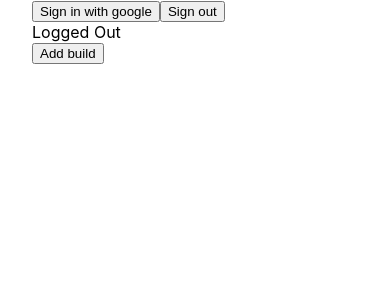
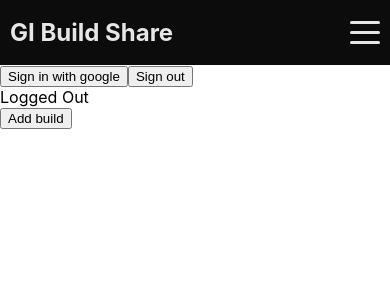
Before and after one commit to Crazyskip/gi-build-share, a Next.js app: page / in a window 390 px wide. Shown: the top 300 px of the page. Built offline with nearby package versions, Linux system fonts and the light colour scheme; no server answers.

Commit message:
Add styled components. Add header

```diff
--- /dev/null
+++ b/commons/breakpoints.js
@@ -0,0 +1,13 @@
+const size = {
+  xs: "480px",
+  sm: "768px",
+  lg: "1200px",
+};
+
+const device = {
+  xs: `(min-width: ${size.xs})`,
+  sm: `(min-width: ${size.sm})`,
+  lg: `(min-width: ${size.lg})`,
+};
+
+export default device;
--- /dev/null
+++ b/components/header/header.component.js
@@ -0,0 +1,39 @@
+import Link from "next/link";
+import { useState } from "react";
+import {
+  HeaderContainer,
+  HeaderLogo,
+  LinksContainer,
+  MenuToggle,
+  StyledLink,
+} from "./header.styles";
+
+const Header = () => {
+  const [active, setActive] = useState(false);
+  return (
+    <HeaderContainer>
+      <HeaderLogo>GI Build Share</HeaderLogo>
+      <LinksContainer active={active}>
+        <Link href="/" passHref>
+          <StyledLink>Home</StyledLink>
+        </Link>
+        <Link href="/" passHref>
+          <StyledLink>Builds</StyledLink>
+        </Link>
+        <Link href="/" passHref>
+          <StyledLink>Log in</StyledLink>
+        </Link>
+        <Link href="/" passHref>
+          <StyledLink>Sign up</StyledLink>
+        </Link>
+      </LinksContainer>
+      <MenuToggle active={active} onClick={() => setActive(!active)}>
+        <div></div>
+        <div></div>
+        <div></div>
+      </MenuToggle>
+    </HeaderContainer>
+  );
+};
+
+export default Header;
--- /dev/null
+++ b/components/header/header.styles.js
@@ -0,0 +1,109 @@
+import styled, { css } from "styled-components";
+import device from "../../commons/breakpoints";
+
+const activeStyles = css`
+  position: absolute;
+  top: 65px;
+  left: 0;
+  height: calc(100vh - 65px);
+  width: 100vw;
+  background-color: rgba(0, 0, 0, 0.5);
+  padding-top: 20px;
+  display: flex;
+  flex-direction: column;
+  align-items: center;
+`;
+
+const getActiveStyles = (props) => {
+  if (props.active) return activeStyles;
+};
+
+export const HeaderContainer = styled.nav`
+  height: 65px;
+  padding: 10px;
+  background-color: #0c0c0c;
+  width: 100%;
+  display: flex;
+  align-items: center;
+  justify-content: space-between;
+  color: #e6e6e6;
+`;
+
+export const HeaderLogo = styled.h1`
+  margin: 0;
+  padding: 0;
+`;
+
+export const LinksContainer = styled.div`
+  display: none;
+
+  @media only screen and (max-width: 768px) {
+    ${getActiveStyles}
+  }
+
+  @media only screen and ${device.sm} {
+    display: flex;
+    justify-content: flex-end;
+  }
+`;
+
+export const StyledLink = styled.a`
+  font-size: 1.8rem;
+  font-weight: 600;
+  margin: 5px 0;
+
+  &:hover {
+    color: #fff;
+    text-decoration: underline;
+    cursor: pointer;
+  }
+
+  @media only screen and ${device.sm} {
+    font-size: 1.2rem;
+    margin: 0 15px;
+  }
+`;
+
+export const MenuToggle = styled.div`
+  position: absolute;
+  top: 15px;
+  right: 10px;
+  height: 30px;
+  width: 30px;
+
+  div {
+    position: absolute;
+    width: 30px;
+    height: 3px;
+    background-color: #e6e6e6;
+    border-radius: 5px;
+    transition: all 0.3s linear;
+    position: relative;
+    transform-origin: 1px;
+  }
+
+  div:nth-child(1) {
+    top: 6px;
+    transform: ${({ active }) => (active ? "rotate(45deg)" : "rotate(0)")};
+  }
+
+  div:nth-child(2) {
+    top: 13px;
+    opacity: ${({ active }) => (active ? "0" : "1")};
+    transform: ${({ active }) =>
+      active ? "translateX(-20px)" : "translateX(0)"};
+  }
+
+  div:nth-child(3) {
+    top: 20px;
+    transform: ${({ active }) => (active ? "rotate(-45deg)" : "rotate(0)")};
+  }
+
+  &:hover {
+    cursor: pointer;
+  }
+
+  @media only screen and ${device.sm} {
+    display: none;
+  }
+`;
--- a/next.config.js
+++ b/next.config.js
@@ -1,6 +1,9 @@
 /** @type {import('next').NextConfig} */
 const nextConfig = {
   reactStrictMode: true,
-}
+  compiler: {
+    styledComponents: true,
+  },
+};
 
-module.exports = nextConfig
+module.exports = nextConfig;
--- a/package.json
+++ b/package.json
@@ -12,7 +12,8 @@
     "firebase": "^9.6.7",
     "next": "12.1.0",
     "react": "17.0.2",
-    "react-dom": "17.0.2"
+    "react-dom": "17.0.2",
+    "styled-components": "^5.3.3"
   },
   "devDependencies": {
     "eslint": "8.10.0",
--- a/pages/index.js
+++ b/pages/index.js
@@ -8,8 +8,8 @@ import {
 } from "../firebase/firebase.utils";
 import { onAuthStateChanged } from "firebase/auth";
 import { auth } from "../firebase/firebase.config";
-import styles from "../styles/Home.module.css";
 import { useEffect, useState } from "react";
+import Header from "../components/header/header.component";
 
 export default function Home() {
   const [loggedIn, setLoggedIn] = useState(false);
@@ -34,12 +34,13 @@ export default function Home() {
   if (loading) return <div>Loading...</div>;
 
   return (
-    <div className={styles.container}>
+    <div>
       <Head>
         <title>Create Next App</title>
         <meta name="description" content="Generated by create next app" />
         <link rel="icon" href="/favicon.ico" />
       </Head>
+      <Header />
       <button onClick={() => signInWithGoogle()}>Sign in with google</button>
       <button onClick={() => signOutUser()}>Sign out</button>
       <div>{loggedIn ? "Logged in" : "Logged Out"}</div>
--- a/styles/Home.module.css
+++ /dev/null
@@ -1,116 +0,0 @@
-.container {
-  padding: 0 2rem;
-}
-
-.main {
-  min-height: 100vh;
-  padding: 4rem 0;
-  flex: 1;
-  display: flex;
-  flex-direction: column;
-  justify-content: center;
-  align-items: center;
-}
-
-.footer {
-  display: flex;
-  flex: 1;
-  padding: 2rem 0;
-  border-top: 1px solid #eaeaea;
-  justify-content: center;
-  align-items: center;
-}
-
-.footer a {
-  display: flex;
-  justify-content: center;
-  align-items: center;
-  flex-grow: 1;
-}
-
-.title a {
-  color: #0070f3;
-  text-decoration: none;
-}
-
-.title a:hover,
-.title a:focus,
-.title a:active {
-  text-decoration: underline;
-}
-
-.title {
-  margin: 0;
-  line-height: 1.15;
-  font-size: 4rem;
-}
-
-.title,
-.description {
-  text-align: center;
-}
-
-.description {
-  margin: 4rem 0;
-  line-height: 1.5;
-  font-size: 1.5rem;
-}
-
-.code {
-  background: #fafafa;
-  border-radius: 5px;
-  padding: 0.75rem;
-  font-size: 1.1rem;
-  font-family: Menlo, Monaco, Lucida Console, Liberation Mono, DejaVu Sans Mono,
-    Bitstream Vera Sans Mono, Courier New, monospace;
-}
-
-.grid {
-  display: flex;
-  align-items: center;
-  justify-content: center;
-  flex-wrap: wrap;
-  max-width: 800px;
-}
-
-.card {
-  margin: 1rem;
-  padding: 1.5rem;
-  text-align: left;
-  color: inherit;
-  text-decoration: none;
-  border: 1px solid #eaeaea;
-  border-radius: 10px;
-  transition: color 0.15s ease, border-color 0.15s ease;
-  max-width: 300px;
-}
-
-.card:hover,
-.card:focus,
-.card:active {
-  color: #0070f3;
-  border-color: #0070f3;
-}
-
-.card h2 {
-  margin: 0 0 1rem 0;
-  font-size: 1.5rem;
-}
-
-.card p {
-  margin: 0;
-  font-size: 1.25rem;
-  line-height: 1.5;
-}
-
-.logo {
-  height: 1em;
-  margin-left: 0.5rem;
-}
-
-@media (max-width: 600px) {
-  .grid {
-    width: 100%;
-    flex-direction: column;
-  }
-}
```
Also changed, not shown: 1 other file (tests, documents, lock files or other folders).
